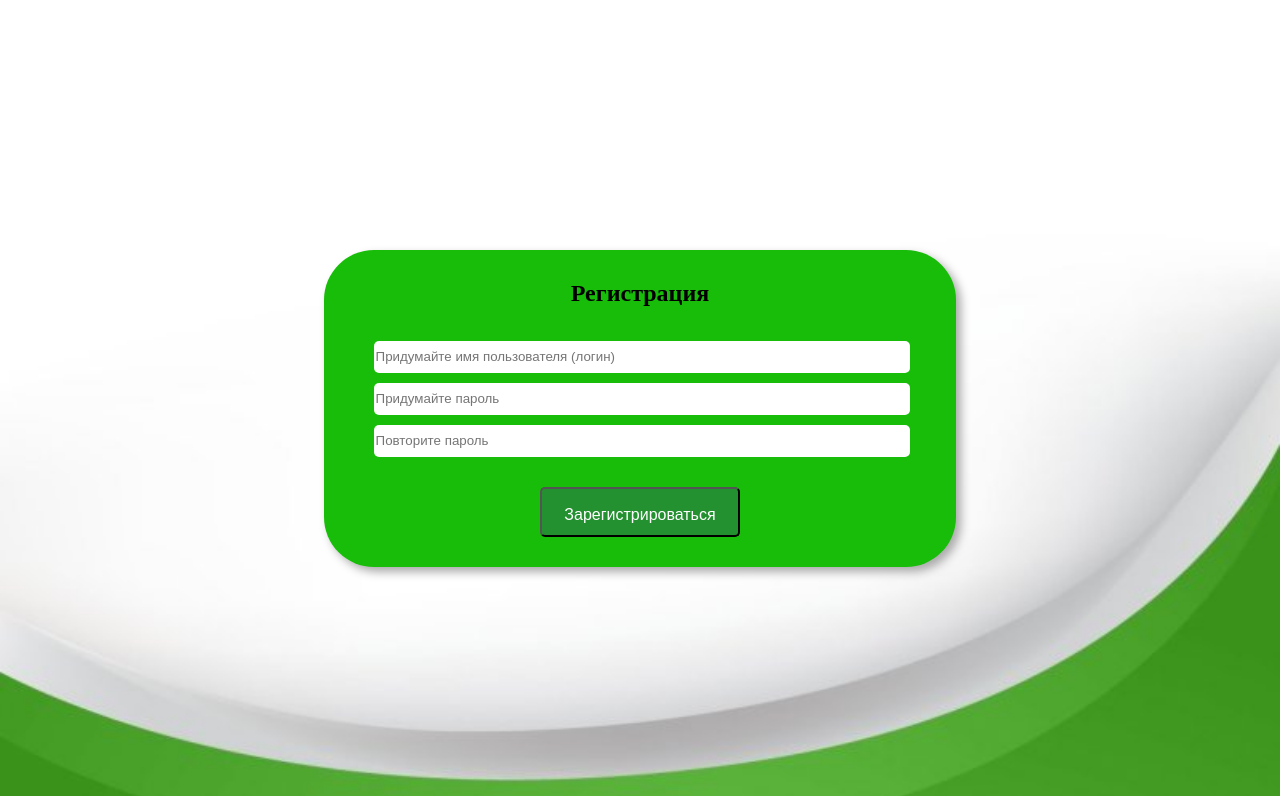
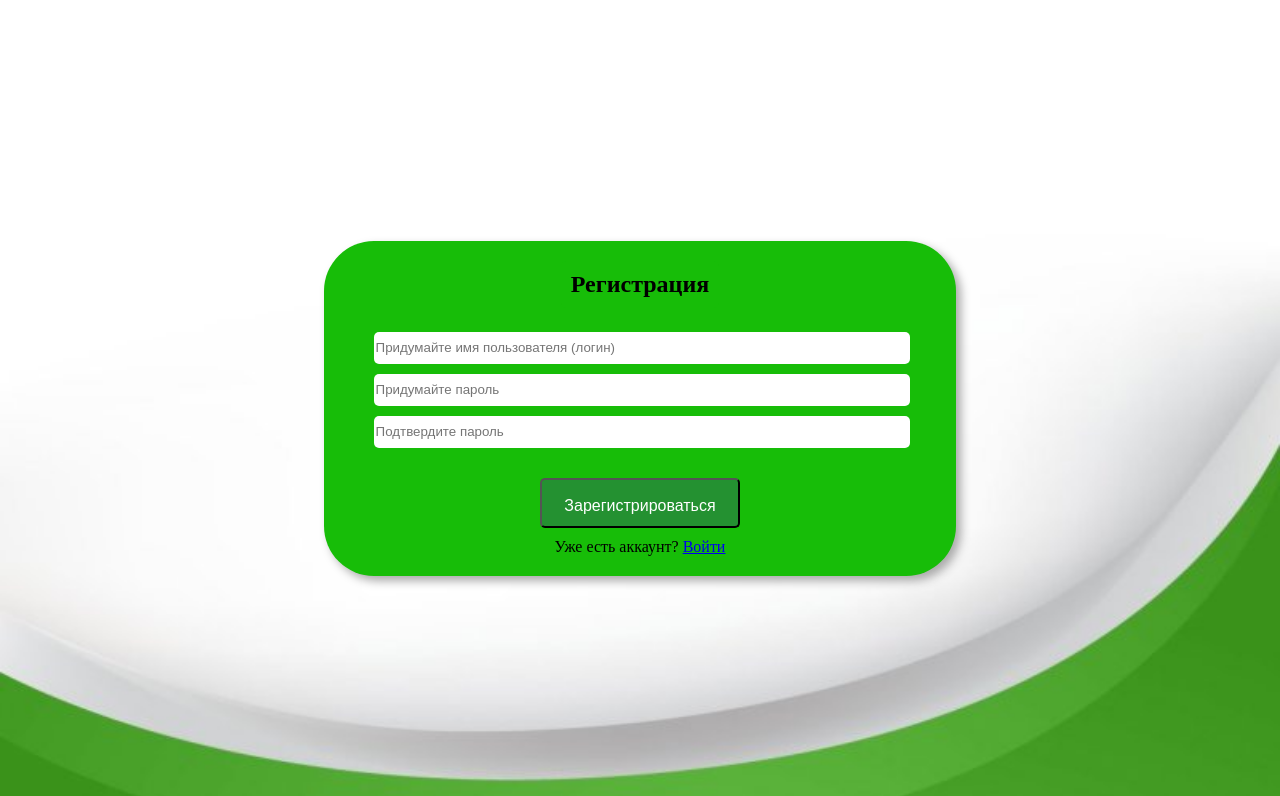
Before and after one commit to sudmit0802/BIP, a Flask app: page /signup in a window 1280 px wide. Shown: the top 796 px of the page. Run offline with Flask 3, Linux system fonts and the light colour scheme.

Commit message:
Changes to be committed: 	modified:   auth/__pycache__/auth.cpython-311.pyc 	modified:   auth/auth.py 	modified:   static/signup.css 	modified:   templates/signup.html

```diff
--- a/auth/auth.py
+++ b/auth/auth.py
@@ -12,7 +12,7 @@ class User(UserMixin):
 class RegistrationForm(FlaskForm):
     username = StringField('Username', validators=[DataRequired(), Regexp(r'^[\x20-\x7E]+$', message='Username должен состоять только из ASCII printable символов'), Length(min=6, max=12, message="Длина username должна быть от 6 до 12 символов")], render_kw={"placeholder": "Придумайте имя пользователя (логин)"} )
     password = PasswordField('Password', validators=[DataRequired(), EqualTo('confirm_password', message='Пароли должны совпадать'), Regexp(r'^[\x20-\x7E]+$', message='Пароль должен состоять только из ASCII printable символов'), Length(min=8, max=32, message="Длина пароля должна быть от 8 до 32 символов")], render_kw={"placeholder": "Придумайте пароль"})
-    confirm_password = PasswordField('Confirm Password', validators=[DataRequired()], render_kw={"placeholder": "Повторите пароль"})
+    confirm_password = PasswordField('Confirm Password', validators=[DataRequired()], render_kw={"placeholder": "Подтвердите пароль"})
     submit = SubmitField('Зарегистрироваться')
 
 class LoginForm(FlaskForm):
--- a/static/signup.css
+++ b/static/signup.css
@@ -80,3 +80,11 @@ h2 {
     border: 10px solid #17bd08;
     border-radius: 5px;
 }
+
+.not_unique{
+    color: #f60303;
+}
+
+.success{
+    color: #fff;
+}
--- a/templates/signup.html
+++ b/templates/signup.html
@@ -34,12 +34,15 @@
       <div>
         {{ form.submit(class = "button") }}
       </div>
-      <p style="color: red;">
+      <div class="text_reg">
+        <p>Уже есть аккаунт? <a href="{{ url_for('signin') }}">Войти</a></p>
+      </div>
+      <div class="not_unique">
         {{ not_unique }}
-      </p>
-      <p style="color: green;">
+      </div>
+      <div class="success">
         {{ success }}
-      </p>
+      </div>
     </form>
   </div>
 </body>
```
